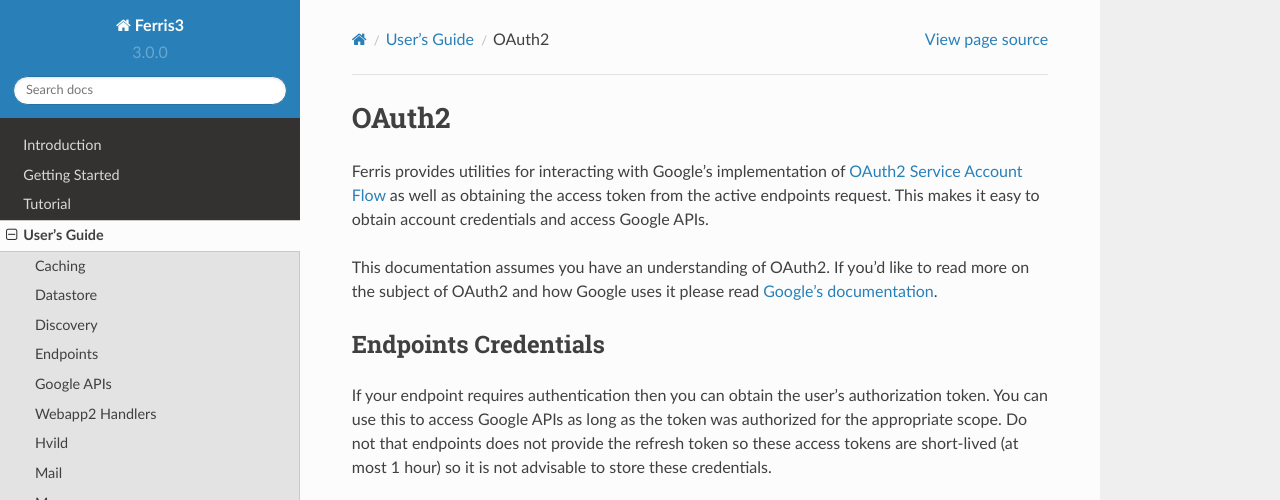
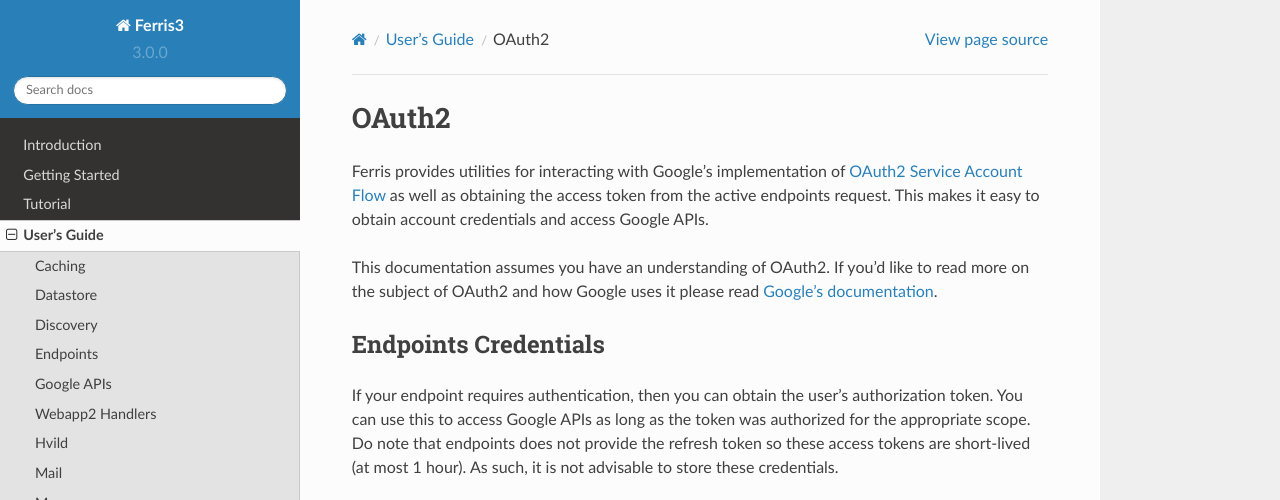
Before and after one commit to yowmamasita/ferris3, a Sphinx documentation site: the page built from docs/users_guide/oauth2.rst, in a window 1280 px wide and 900 px high, cut to the strip 0-500 px from the top of the window. Built offline with Sphinx 7.4.7 and the Read the Docs theme 2.0.0, drawn with Linux system fonts in a browser that asks for light colours.

Commit message:
More proof reading

```diff
--- a/docs/users_guide/oauth2.rst
+++ b/docs/users_guide/oauth2.rst
@@ -11,7 +11,7 @@
 Endpoints Credentials
 ---------------------
 
-If your endpoint requires authentication then you can obtain the user's authorization token. You can use this to access Google APIs as long as the token was authorized for the appropriate scope. Do not that endpoints does not provide the refresh token so these access tokens are short-lived (at most 1 hour) so it is not advisable to store these credentials.
+If your endpoint requires authentication, then you can obtain the user's authorization token. You can use this to access Google APIs as long as the token was authorized for the appropriate scope. Do note that endpoints does not provide the refresh token so these access tokens are short-lived (at most 1 hour). As such, it is not advisable to store these credentials.
 
 .. autofunction:: get_endpoints_credentials
 
```
